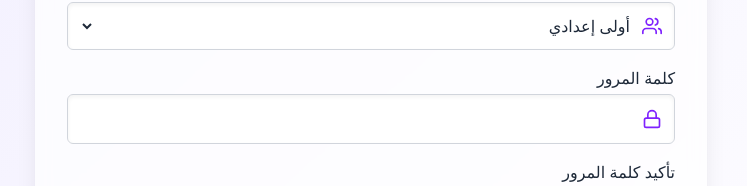
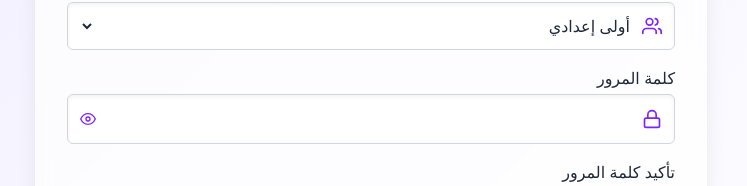
Before and after one commit to fizyacademy/fizyacademy.github.io, a React (Vite) app: page /register in a window 1280 px wide. Shown: the part 726-912 px from the top of the page, without its empty margins (269-1016 px from the left). Built offline with nearby package versions, Linux system fonts and the light colour scheme.

Commit message:
`Added password visibility toggle to register form`

```diff
--- a/src/Pages/Register.jsx
+++ b/src/Pages/Register.jsx
@@ -9,6 +9,8 @@ import {
   FiUsers,
   FiLock,
   FiCheck,
+  FiEye,
+  FiEyeOff,
 } from "react-icons/fi";
 import ThemeToggle from "../components/ThemeToggle";
 
@@ -24,6 +26,7 @@ function Register() {
   const [role, setRole] = useState("student");
   const [gender, setGender] = useState("male");
   const [error, setError] = useState("");
+  const [showPassword, setShowPassword] = useState(false);
   const navigate = useNavigate();
 
   const handleRegister = async (e) => {
@@ -73,7 +76,7 @@ function Register() {
     }
   };
 
-  const renderInput = (label, icon, type, value, onChange) => (
+  const renderInput = (label, icon, fieldType, value, onChange) => (
     <div>
       <label className="block mb-1 text-sm sm:text-base text-gray-800 dark:text-white">
         {label}
@@ -81,12 +84,21 @@ function Register() {
       <div className="flex items-center gap-2 bg-white/80 dark:bg-gray-800/80 backdrop-blur border border-gray-300 dark:border-gray-600 rounded-md p-3 shadow-inner">
         <span className="text-xl text-violet-600 dark:text-violet-400">{icon}</span>
         <input
-          type={type}
+          type={fieldType === "password" ? (showPassword ? "text" : "password") : fieldType}
           value={value}
           onChange={onChange}
           required
           className="w-full bg-transparent text-gray-800 dark:text-white focus:outline-none"
         />
+        {fieldType === "password" && (
+          <button
+            type="button"
+            onClick={() => setShowPassword((prev) => !prev)}
+            className="text-violet-600 dark:text-violet-400 focus:outline-none cursor-pointer"
+          >
+            {showPassword ? <FiEyeOff /> : <FiEye />}
+          </button>
+        )}
       </div>
     </div>
   );
```
Also changed, not shown: 1 other file (tests, documents, lock files or other folders).
